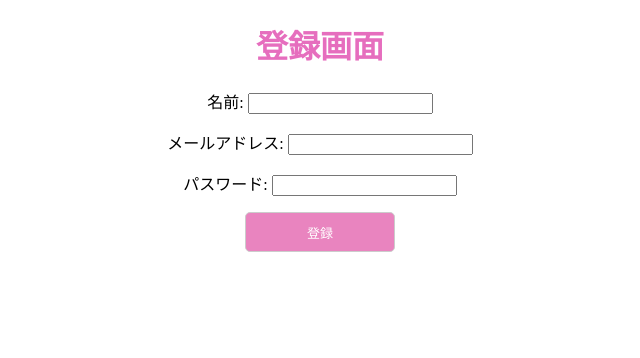
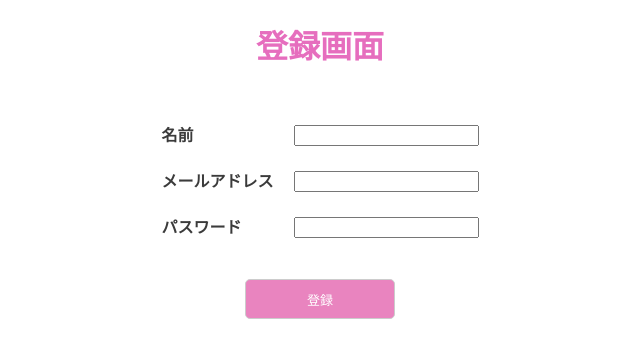
Before and after one commit to T-mihoshi/mind_ch, a Django app: page /register in a window 1280 px wide. Shown: the part 55-413 px from the top of the page, without its empty margins (320-960 px from the left). Run offline with Django 4.2, Linux system fonts and the light colour scheme.

Commit message:
デプロイ修正、新規登録など

```diff
--- a/mind_ch_db/admin.py
+++ b/mind_ch_db/admin.py
@@ -1,5 +1,4 @@
 from django.contrib import admin
-from .models import User
 from .models import PostInfo
 from .models import Comment
 from .models import Good
@@ -9,7 +8,6 @@ from .models import Memo
 
 # Register your models here.
 
-admin.site.register(User)
 admin.site.register(PostInfo)
 admin.site.register(Comment)
 admin.site.register(Good)
--- a/mind_ch_db/forms.py
+++ b/mind_ch_db/forms.py
@@ -9,7 +9,6 @@ from .models import Comment
 
 
 class UserForm(forms.ModelForm):
-    username = forms.CharField(label='名前')
     email = forms.EmailField(label='メールアドレス', required=False)
     password = forms.CharField(label='パスワード', widget=forms.PasswordInput())
 
--- a/mind_ch_db/models.py
+++ b/mind_ch_db/models.py
@@ -22,7 +22,7 @@ class Good(models.Model):
     update_at = models.DateTimeField(default=timezone.datetime.now)
 
 
-class User(models.Model):
+class UserInfo(models.Model):
     user_name = models.CharField(max_length=128)
     password = models.CharField(max_length=128)
     create_at = models.DateTimeField(default=timezone.datetime.now)
--- a/mind_ch_db/templates/registration.html
+++ b/mind_ch_db/templates/registration.html
@@ -1,9 +1,23 @@
 {% extends "base.html" %}
 {% block content %}
 <h1>登録画面</h1>
+
 <form method="POST" enctype="multipart/form-data">
     {% csrf_token %}
-    {{ user_form.as_p }}
+    <table class="form_table">
+        <tr class="form_table">
+            <th>{{error_message}}</th>
+        </tr>
+        <tr class="form_table">
+            <th>名前</th><td>{{ user_form.username }}</td>
+        </tr>
+        <tr class="form_table">
+            <th>メールアドレス</th><td>{{ user_form.email }}</td>
+        </tr>
+        <tr class="form_table">
+            <th>パスワード</th><td>{{ user_form.password}}</td>
+        </tr>
+    </table>
     <div class="btn_center"><input class="submitbtn" type="submit" value="登録"></div>
 </form>
 {% endblock %}
--- a/mind_ch_db/views.py
+++ b/mind_ch_db/views.py
@@ -39,21 +39,35 @@ def index(request):
     return render(request, 'index.html')
 def registration(request):
     return render(request, 'registration.html')
+def register(request):from django.shortcuts import render, redirect
+from .forms import UserForm, ProfileForm
+
+from django.contrib.auth.forms import UserCreationForm
+from django.contrib.auth import authenticate, login
+from django.shortcuts import render, redirect
+
 def register(request):
-    user_form = UserForm(request.POST or None)
-    profile_form = ProfileForm(request.POST or None, request.FILES or None)
-    if user_form.is_valid() and profile_form.is_valid():
-        user = user_form.save()
-        user.set_password(user.password)
-        user.save()
-        profile = profile_form.save(commit=False)
-        profile.user = user
-        profile.save()
-    return render(request, 'registration.html', context={
-        'user_form': user_form,
-        'profile_form': profile_form,
-        'success_message': '登録が成功しました。',# 必要に応じて
-    })
+    error_message = ""
+
+    if request.method == 'POST':
+        user_form = UserForm(request.POST)
+        if user_form.is_valid():
+            user = user_form.save()
+            login(request, user)  # ユーザーをログインさせる
+            return redirect('index')
+        else:
+            # エラーメッセージの生成
+            if 'password1' in user_form.errors:
+                error_message = 'パスワードは8文字以上で入力してください。'
+            elif 'username' in user_form.errors:
+                error_message = '存在するユーザーです。'
+            else:
+                error_message = '入力が正しくありません。'
+    else:
+        user_form = UserForm()
+
+    return render(request, 'registration.html', {'user_form': user_form, 'error_message': error_message})
+
 
 """return render(request, 'registration.html', context={
     'user_form': user_form,
@@ -62,7 +76,7 @@ def register(request):
 })"""
 
 
-def user_login(request):
+"""def user_login(request):
     login_form = LoginForm(request.POST or None)
     if login_form.is_valid():
         username = login_form.cleaned_data.get('username')
@@ -78,7 +92,42 @@ def user_login(request):
             return HttpResponse('ユーザーが存在しません')
     return render(request, 'login.html', context={
     'login_form': login_form
-})
+})"""
+
+from django.contrib.auth.forms import AuthenticationForm
+from django.contrib.auth import authenticate, login
+from django.http import HttpResponse
+from django.shortcuts import render, redirect
+
+from django.shortcuts import redirect
+
+from django.shortcuts import redirect
+
+def user_login(request):
+    if request.method == 'POST':
+        login_form = LoginForm(request.POST)
+        if login_form.is_valid():
+            username = login_form.cleaned_data.get('username')
+            password = login_form.cleaned_data.get('password')
+            if password:
+                user = authenticate(username=username, password=password)
+                if user:
+                    login(request, user)
+                    return redirect('index')
+                else:
+                    error_message = 'ユーザーが存在しません'
+            else:
+                error_message = 'パスワードを入力してください'
+        else:
+            error_message = 'ユーザー名を入力してください'
+    else:
+        login_form = LoginForm()
+        error_message = None
+
+    return render(request, 'login.html', context={
+        'login_form': login_form,
+        'error_message': error_message
+    })
 
 @login_required
 def user_logout(request):
@@ -97,10 +146,18 @@ def post_info (request):
 
 from django.shortcuts import render, get_object_or_404
 
+from django.shortcuts import render
+from .models import PostInfo, Good
+
 def index(request):
-    post_infos = PostInfo.objects.all()  # すべての postInfo レコードを取得
-    genres_all = Genre.objects.all()#ジャンルタイトル一覧
-    return render(request, 'index.html', {'post_infos': post_infos, 'genres_all': genres_all})
+    post_infos = PostInfo.objects.all()
+    genres_all = Genre.objects.all() # ジャンルタイトル一覧
+    good_counts = {}
+    for post_info in post_infos:
+        good_counts[post_info.id] = Good.objects.filter(post_info_id=post_info.id).count()
+
+    return render(request, 'index.html', {'post_infos': post_infos, 'genres_all': genres_all, 'good_counts': good_counts})
+
 
 #投稿へのコメント
 def post_info_detail(request, post_info_id):
--- a/static/css/style.css
+++ b/static/css/style.css
@@ -122,6 +122,10 @@ p{
     margin-bottom: 20px;
 }
 
+.comment_info{
+    margin-top: 20px;
+}
+
 .edit_form{
     margin-left: 0px;
 }
@@ -185,6 +189,14 @@ p{
     margin-right: 30px;
 }
 
+#post_content{
+    max-width: 600px;
+    margin-top: 10px;
+    margin-bottom: 20px;
+    padding: 5px;
+    background-color: #f8f8f8;
+}
+
 .red{
     color: #ff5757;
     font-size: 25px;
@@ -202,3 +214,24 @@ p{
     display: flex;
     justify-content: center;
 }
+
+table{
+    display: flex;
+    justify-content: center;
+}
+
+.form_table{
+    margin-bottom: 20px;
+    display: flex;
+    justify-content: center;
+    align-items: end;
+}
+
+.form_table th{
+    margin: 0;
+    width: 130px;
+    min-width: 90px;
+    text-align: start;
+    font-family: sans-serif;
+    color: #3b3b3b;
+}
```
Also changed, not shown: mind_ch_db/templates/comment.html (+5 -8 lines), mind_ch_db/templates/login.html (+14 -2 lines), db.sqlite3, mind_ch_db/migrations/0002_rename_user_userinfo.py (added).
